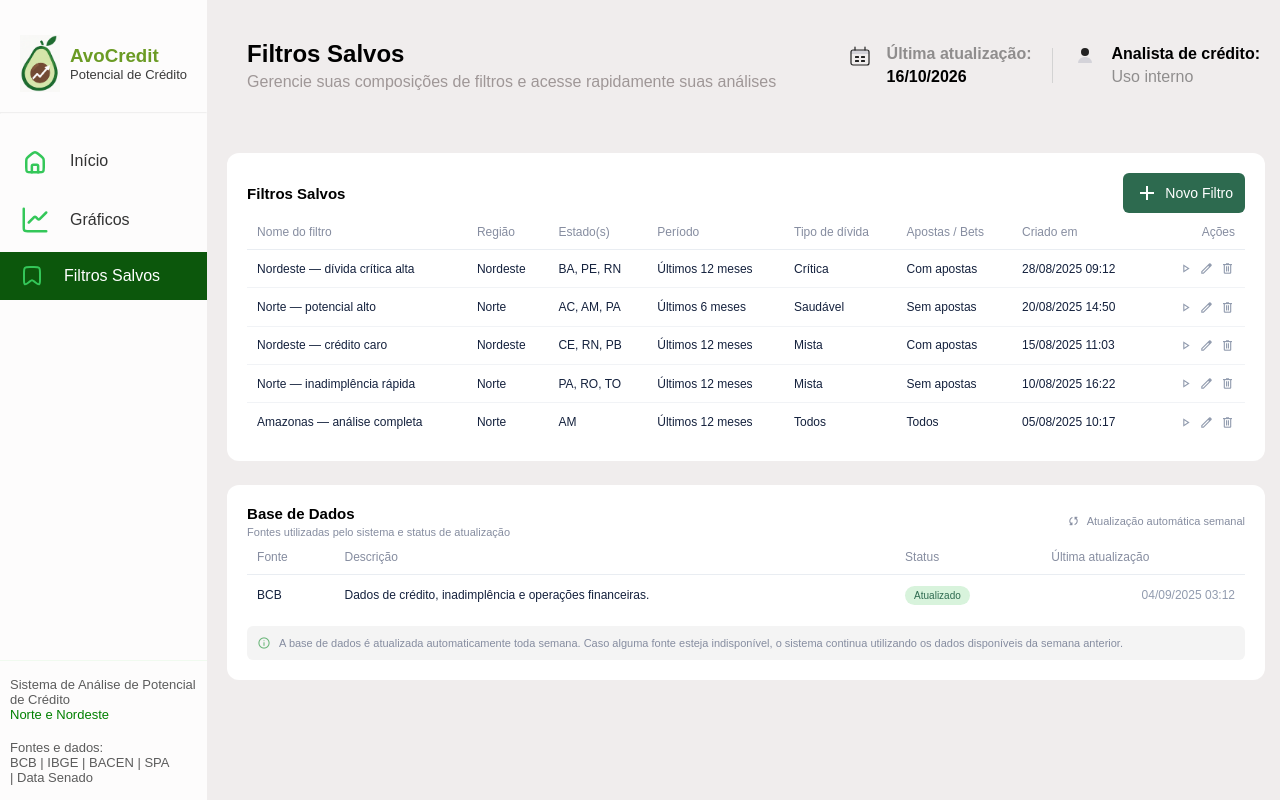
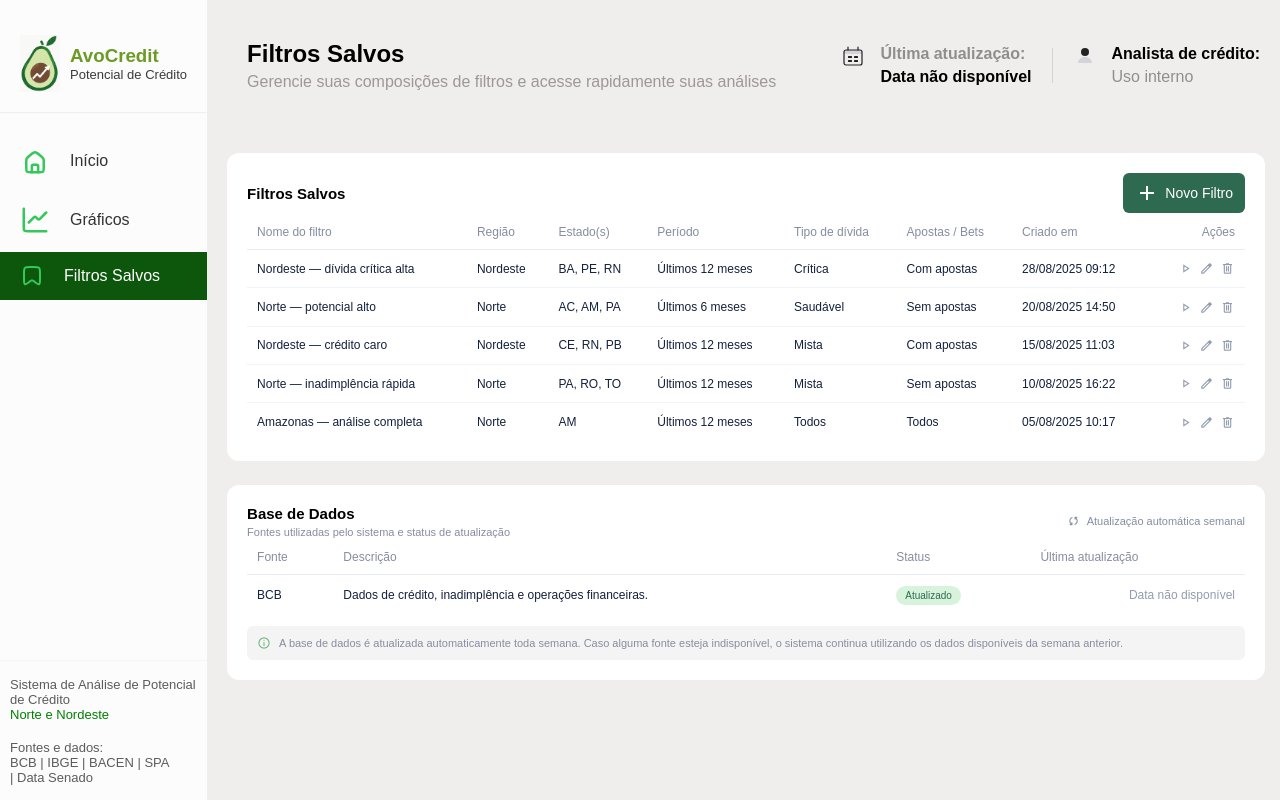
Before and after one commit to fatec-sjc-404-team/API-DSM-1SEMESTRE-2026, a Flask app: page /filtros_salvos in a window 1280 px wide. Run offline with Flask 3, Linux system fonts and the light colour scheme.

Commit message:
feat(FC404-234): exibe a data da última atualização dos dados coletados (#98)
Co-authored-by: iago lima <iagolimasenai@gmail.com>

```diff
--- a/backend/Tratamento_Dados/coleta_bcb.py
+++ b/backend/Tratamento_Dados/coleta_bcb.py
@@ -1,5 +1,6 @@
 import shutil  # copiar dados de um arquivo para outro (usado na extração)
 import zipfile  # abrir e ler arquivos .zip
+from datetime import datetime
 from pathlib import Path  # trabalhar com caminhos de pastas/arquivos
 
 import requests  # fazer a requisição HTTP para baixar o arquivo
@@ -124,6 +125,17 @@ def extrair_csvs(arquivo_zip: Path, pasta_destino: Path = PASTA_ENTRADA) -> list
     return sorted(extraidos)
 
 
+def ler_ultima_atualizacao() -> str | None:
+    """Retorna a data da última coleta (dd/mm/aaaa) ou None se não houver CSVs."""
+    csvs = list(PASTA_ENTRADA.glob("*.csv"))
+    if not csvs:
+        return None
+
+    # st_mtime = momento da última modificação do nosso arquivo CSV.
+    mais_recente = max(csv.stat().st_mtime for csv in csvs)
+    return datetime.fromtimestamp(mais_recente).strftime("%d/%m/%Y")
+
+
 def main() -> None:
     """Pergunta o ano, baixa o ZIP, extrai os CSVs e mostra o resultado."""
     ano = input("Digite o ano que deseja baixar (ex: 2026): ")
--- a/backend/app.py
+++ b/backend/app.py
@@ -4,11 +4,18 @@ from flask import Flask, jsonify, render_template, request
 from dados import DadosIndisponiveis, consultar_dados
 from filtros import ler_filtros
 from indicadores import consultar_indicadores
+from Tratamento_Dados.coleta_bcb import ler_ultima_atualizacao
 
 app = Flask(__name__)
 
 # Gera a documentação Swagger a partir das docstrings das rotas (acessível em /apidocs)
 Swagger(app)
+
+
+# Envia a data da última coleta para todos os templates (que estamos usando no base.html)
+@app.context_processor
+def injetar_ultima_atualizacao():
+    return {"ultima_atualizacao": ler_ultima_atualizacao()}
 
 
 @app.get("/")
--- a/backend/templates/base.html
+++ b/backend/templates/base.html
@@ -92,7 +92,7 @@
                   <h4 style="margin-bottom: 5px;
                              opacity: 0.4;
                              margin-top: 20px">Última atualização:</h4>
-                  <p style="margin-top: 5px;"><b>16/10/2026</b></p>
+                  <p style="margin-top: 5px;"><b>{{ ultima_atualizacao or "Data não disponível" }}</b></p>
                 </div>
               </div>
               <hr class="divisor">
--- a/backend/templates/filtros_salvos.html
+++ b/backend/templates/filtros_salvos.html
@@ -157,7 +157,7 @@
           <td class="base-fonte">BCB</td>
           <td>Dados de crédito, inadimplência e operações financeiras.</td>
           <td><span class="base-status atualizado">Atualizado</span></td>
-          <td>04/09/2025 03:12</td>
+          <td>{{ ultima_atualizacao or "Data não disponível" }}</td>
         </tr>
       </tbody>
     </table>
```
